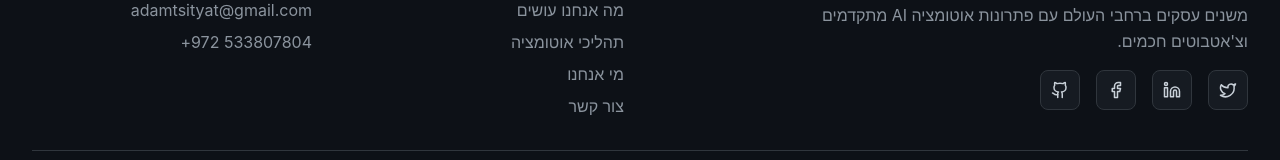
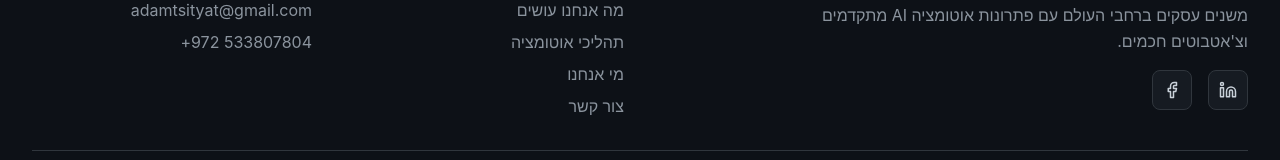
Before and after one commit to adamts1/ai-automation-landing-page, a React (Vite) app in the folder frontend/: page / in a window 1280 px wide. Shown: the part 5599-5759 px from the top of the page. Built offline with nearby package versions, Linux system fonts and the light colour scheme.

Commit message:
remove icons

```diff
--- a/frontend/src/components/Footer.tsx
+++ b/frontend/src/components/Footer.tsx
@@ -1,6 +1,6 @@
 import type { FC } from 'react';
 import { motion } from 'framer-motion';
-import { Github, Linkedin, Twitter } from 'lucide-react';
+import { Linkedin } from 'lucide-react';
 import { useTranslation } from 'react-i18next';
 
 const Footer: FC = () => {
@@ -20,13 +20,6 @@ const Footer: FC = () => {
               {t('footer.description')}
             </p>
             <div className="flex gap-4">
-              <motion.a
-                whileHover={{ scale: 1.2 }}
-                href="#"
-                className="w-10 h-10 bg-[#161B22] border border-[#30363D] rounded-lg flex items-center justify-center hover:bg-[#21262D] hover:border-[#58A6FF] transition-colors"
-              >
-                <Twitter size={18} className="text-[#C9D1D9]" />
-              </motion.a>
               <motion.a
                 whileHover={{ scale: 1.2 }}
                 href="https://www.linkedin.com/in/adam-tsityat-05340a124/"
@@ -56,13 +49,6 @@ const Footer: FC = () => {
                 >
                   <path d="M18 2h-3a5 5 0 0 0-5 5v3H7v4h3v8h4v-8h3l1-4h-4V7a1 1 0 0 1 1-1h3z" />
                 </svg>
-              </motion.a>
-              <motion.a
-                whileHover={{ scale: 1.2 }}
-                href="#"
-                className="w-10 h-10 bg-[#161B22] border border-[#30363D] rounded-lg flex items-center justify-center hover:bg-[#21262D] hover:border-[#BC8CFF] transition-colors"
-              >
-                <Github size={18} className="text-[#C9D1D9]" />
               </motion.a>
             </div>
           </div>
```
